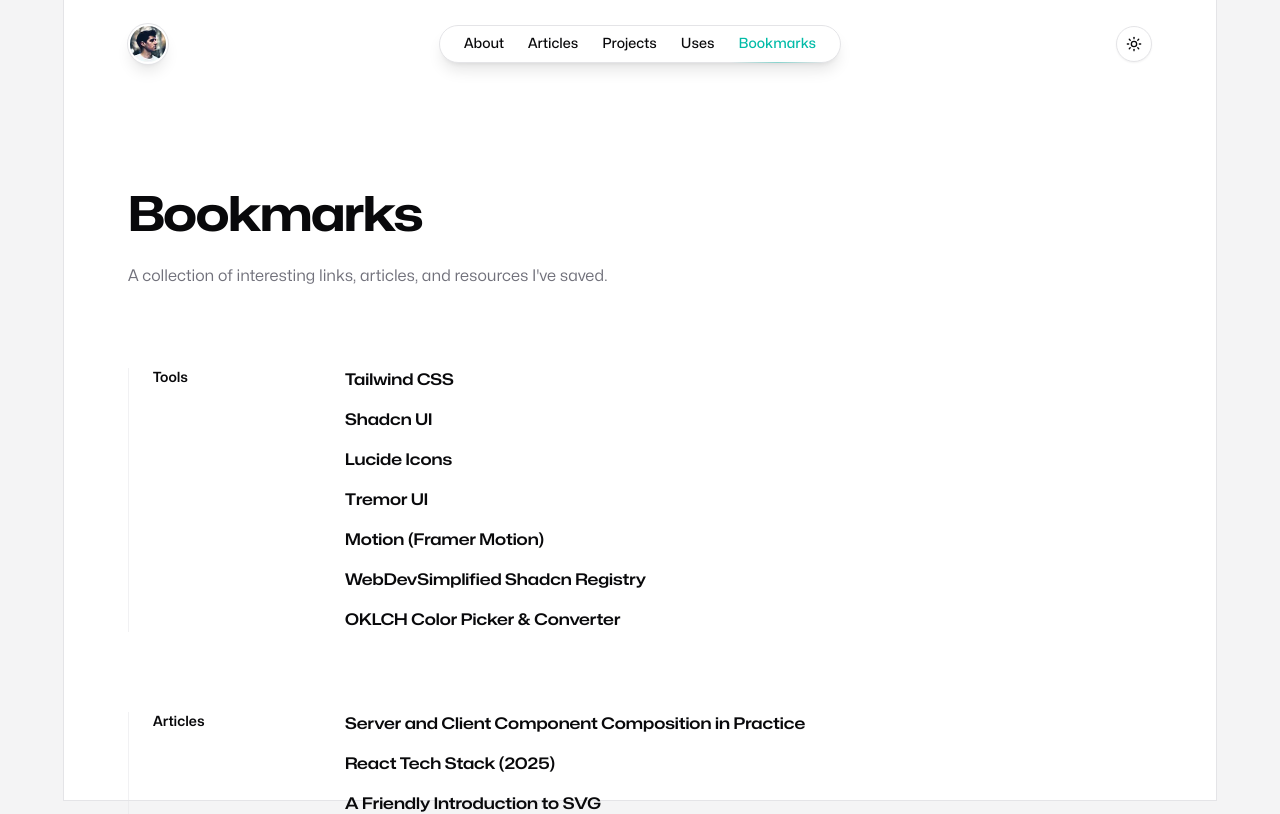
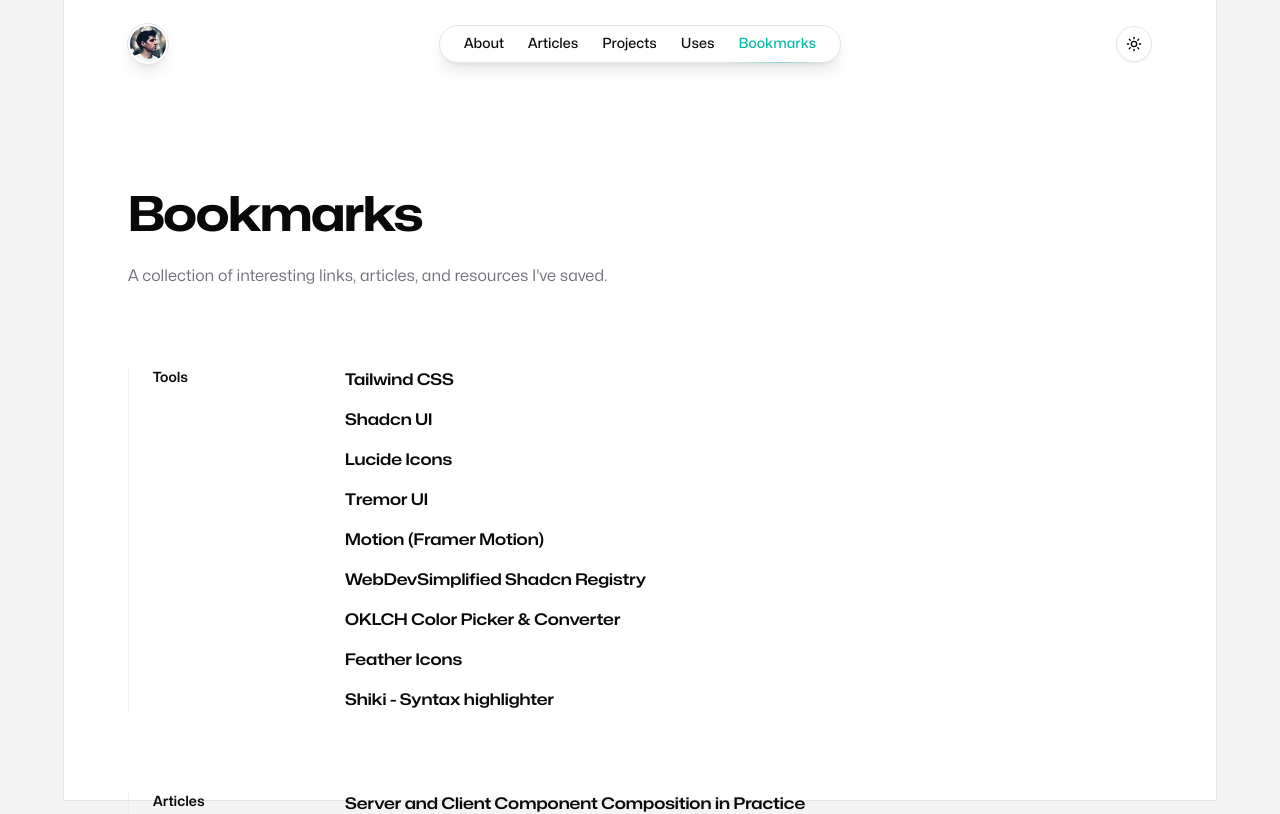
Before and after one commit to fikrirakala/spotlight, a Next.js app: page /bookmarks in a window 1280 px wide. Shown: the top 814 px of the page. Built offline with nearby package versions, Linux system fonts and the light colour scheme.

Commit message:
Update Bookmarks

```diff
--- a/src/app/bookmarks/sections/tools.mdx
+++ b/src/app/bookmarks/sections/tools.mdx
@@ -10,4 +10,8 @@
   <BookmarkLink href="https://oklch.com/">
     OKLCH Color Picker & Converter
   </BookmarkLink>
+  <BookmarkLink href="https://feathericons.com/">Feather Icons</BookmarkLink>
+  <BookmarkLink href="https://shiki.style/">
+    Shiki - Syntax highlighter
+  </BookmarkLink>
 </Bookmarks>
```
